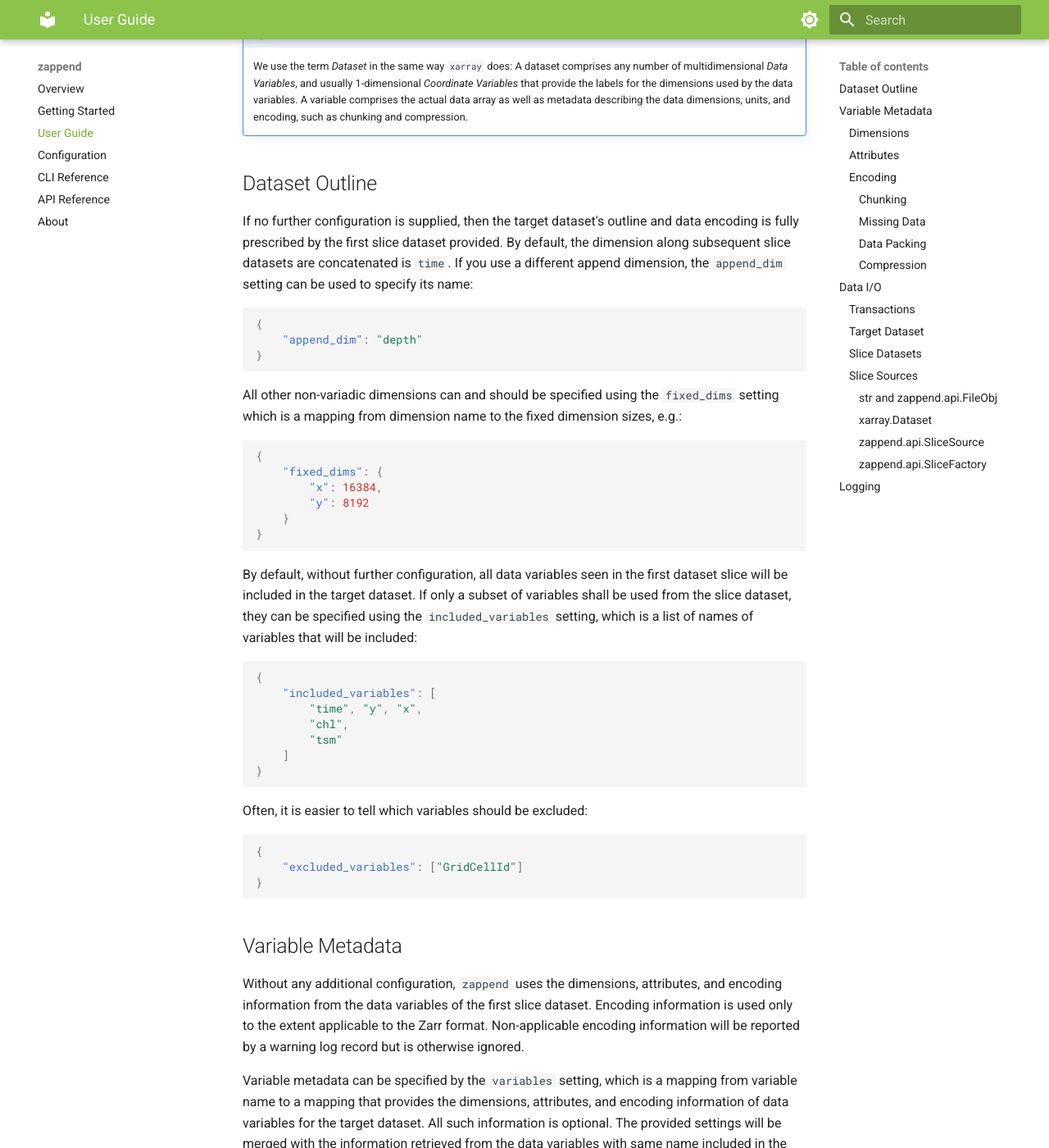
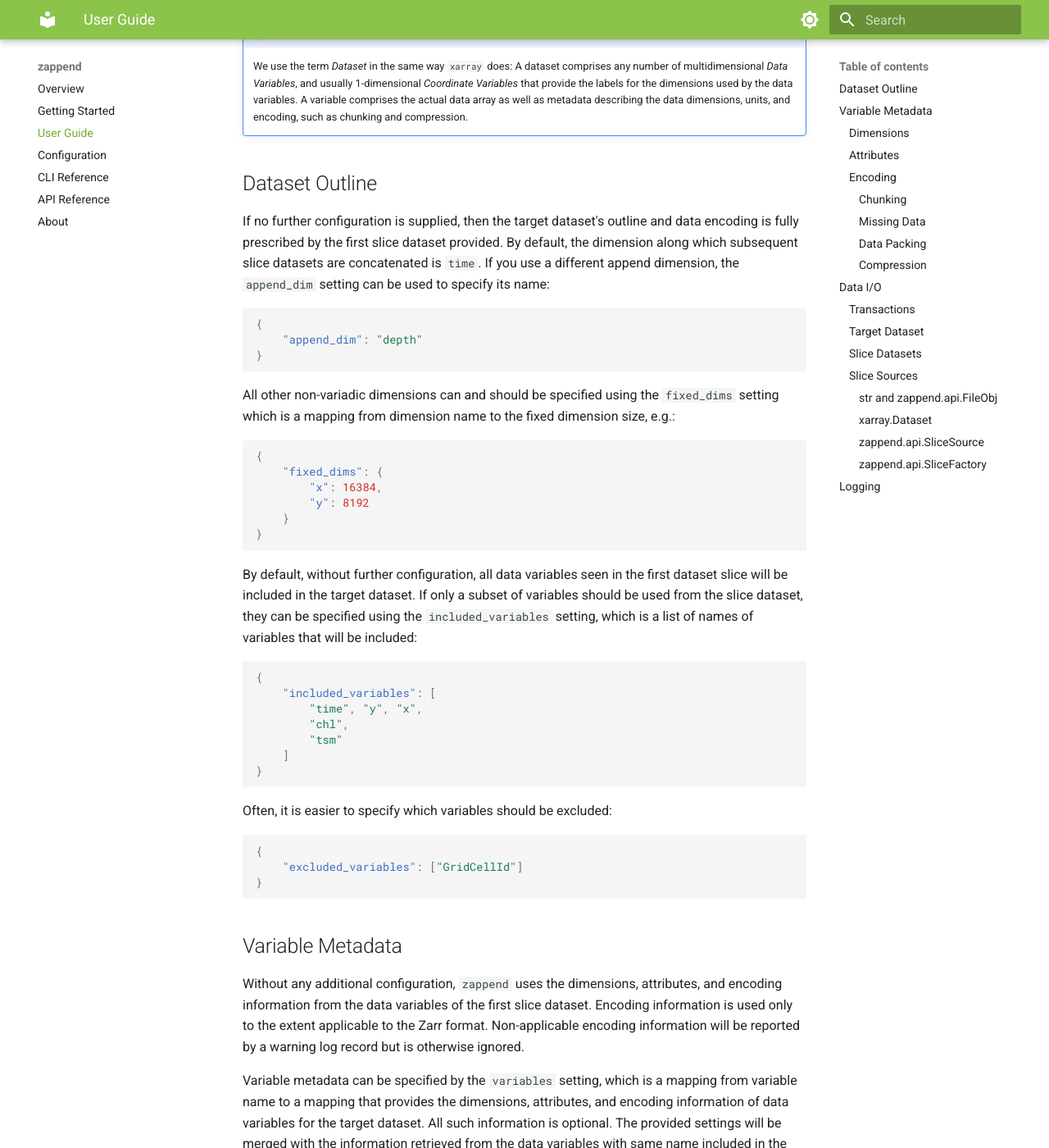
Before and after one commit to bcdev/zappend, an MkDocs documentation site: the page built from docs/guide.md, in a window 1280 px wide and 1400 px high, scrolled down 1547 px. Shown: the whole window at 82% size. Built offline with MkDocs 1.6.1 and Material for MkDocs 9.7.7, drawn with Linux system fonts in a browser that asks for light colours; some of the changed text lies outside the part shown.

Commit message:
Further minor fixes

````diff
--- a/docs/guide.md
+++ b/docs/guide.md
@@ -41,7 +41,7 @@ function, the slice datasets can be provided in various forms. More on this is g
 in section [_Slice Sources_](#slice-sources) below.
 
 To run the `zappend` tool with [configuration](config.md) you can pass one or more
-configuration files using JSON or YAML format
+configuration files using JSON or YAML format:
 
 ```shell
 zappend -t output/mycube.zarr -c config.yaml inputs/*.nc
@@ -83,8 +83,9 @@ This remainder of this guide explains the how to use the various `zappend`
 
 If no further configuration is supplied, then the target dataset's outline and data
 encoding is fully prescribed by the first slice dataset provided. By default, the
-dimension along subsequent slice datasets are concatenated is `time`. If you use a
-different append dimension, the `append_dim` setting can be used to specify its name:
+dimension along which subsequent slice datasets are concatenated is `time`. If
+you use a different append dimension, the `append_dim` setting can be used to
+specify its name:
 
 ```json
 {
@@ -94,7 +95,7 @@ different append dimension, the `append_dim` setting can be used to specify its
 
 All other non-variadic dimensions can and should be specified using the
 `fixed_dims` setting which is a mapping from dimension name to the
-fixed dimension sizes, e.g.:
+fixed dimension size, e.g.:
 
 ```json
 {
@@ -107,9 +108,9 @@ fixed dimension sizes, e.g.:
 
 By default, without further configuration, all data variables seen in the first
 dataset slice will be included in the target dataset. If only a subset of
-variables shall be used from the slice dataset, they can be specified using the
-`included_variables` setting, which is a list of names of variables that will
-be included:
+variables should be used from the slice dataset, they can be specified using
+the `included_variables` setting, which is a list of names of variables that
+will be included:
 
 ```json
 {
@@ -121,7 +122,7 @@ be included:
 }
 ```
 
-Often, it is easier to tell which variables should be excluded:
+Often, it is easier to specify which variables should be excluded:
 
 ```json
 {
--- a/setup.cfg
+++ b/setup.cfg
@@ -1,6 +1,6 @@
 [metadata]
 name = zappend
-version = attr: zappend.version
+version = attr: zappend.__version__
 author = Norman Fomferra
 description = Tool for creating and updating a Zarr datacubes from smaller slices
 long_description = file: README.md
--- a/zappend/__init__.py
+++ b/zappend/__init__.py
@@ -2,4 +2,4 @@
 # Permissions are hereby granted under the terms of the MIT License:
 # https://opensource.org/licenses/MIT.
 
-version = "0.2.1.dev0"
+__version__ = "0.2.1.dev0"
````
Also changed, not shown: other parts of docs/guide.md (+13 -12 lines), CONTRIBUTING.md (+1 -1 lines), docs/start.md (+13 -3 lines), 1 other file.
